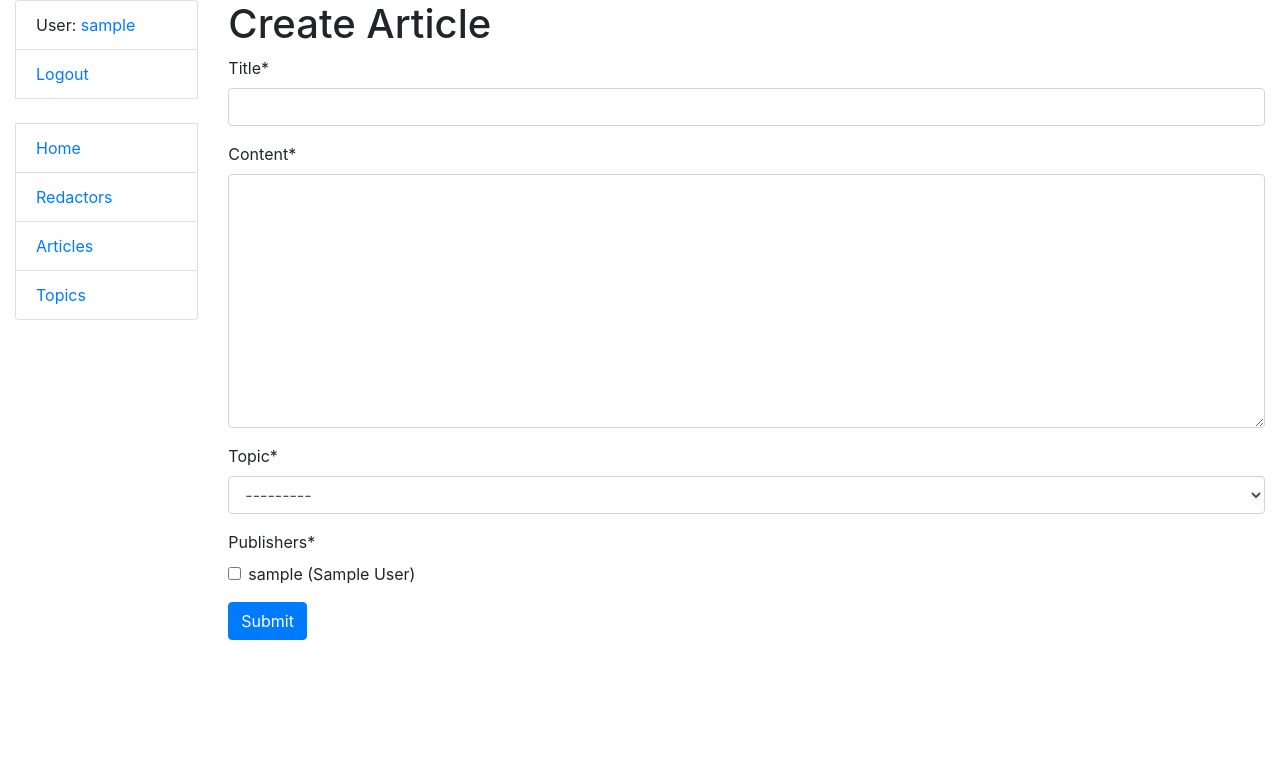
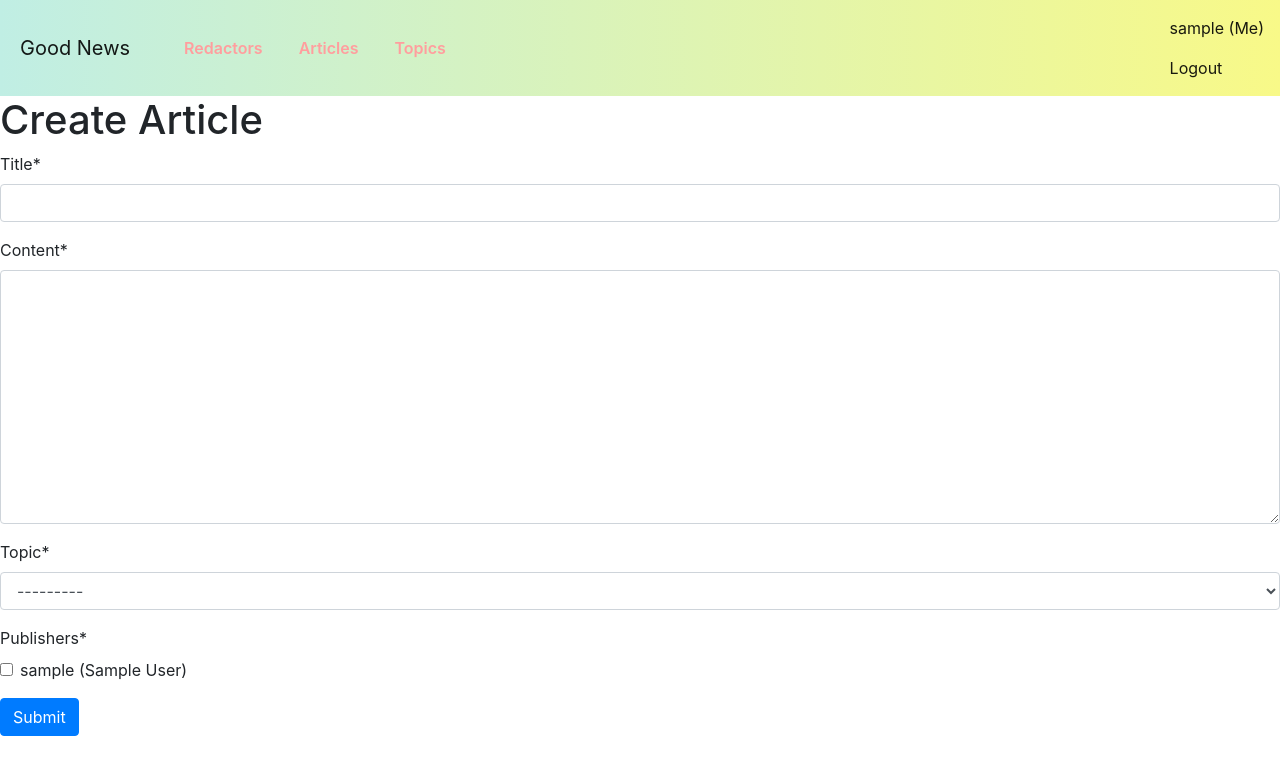
Before and after one commit to ada-krav/good-news, a Django app: page /articles/create/ in a window 1280 px wide. Shown: the top 775 px of the page. Run offline with Django 4.2, Linux system fonts and the light colour scheme; the visitor is signed in with stand-in values (Sample User, id 1); data comes from the database, SQL or seed files in the repository; data that the repository does not hold is empty; some libraries are stand-ins or nearby versions.

Commit message:
update sidebar styles

```diff
--- a/static/css/styles.css
+++ b/static/css/styles.css
@@ -0,0 +1,41 @@
+:root {
+  --first: #C0EEE4;
+  --second: #F8F988;
+  --third: #FFCAC8;
+  --fourth: #FF9E9E
+
+}
+
+
+.navbar {
+    background-image: linear-gradient(to right, var(--first), var(--second));
+    padding: 0 !important;
+
+}
+
+.navbar-brand{
+    padding: 20px 20px;
+}
+.navbar-nav li {
+    padding: 0 10px;
+}
+
+.navbar-nav li a {
+    color: var(--fourth) !important;
+    font-weight: 600;
+    float: right;
+    text-align: left;
+}
+
+.navbar-text{
+    float: right;
+    text-align: left;
+}
+.navbar-toggler{
+    outline: none;
+}
+
+.link-to-page {
+    float: right;
+    margin: 0 2px 0 2px;
+}
--- a/templates/base.html
+++ b/templates/base.html
@@ -12,19 +12,21 @@
     <!-- Add additional CSS in static file -->
     {% load static %}
     <link rel="stylesheet" href="{% static 'css/styles.css' %}">
+    <script src="https://cdn.jsdelivr.net/npm/jquery@3.5.1/dist/jquery.slim.min.js" integrity="sha384-DfXdz2htPH0lsSSs5nCTpuj/zy4C+OGpamoFVy38MVBnE+IbbVYUew+OrCXaRkfj" crossorigin="anonymous"></script>
+    <script src="https://cdn.jsdelivr.net/npm/bootstrap@4.6.2/dist/js/bootstrap.bundle.min.js" integrity="sha384-Fy6S3B9q64WdZWQUiU+q4/2Lc9npb8tCaSX9FK7E8HnRr0Jz8D6OP9dO5Vg3Q9ct" crossorigin="anonymous"></script>
+    <script src="https://kit.fontawesome.com/d01052bff7.js" crossorigin="anonymous"></script>
 </head>
 
 <body>
-<div class="container-fluid">
-    <div class="row">
-        <div class="col-sm-2">
+
+
+
 
             {% block sidebar %}
                 {% include "includes/sidebar.html" %}
             {% endblock %}
 
-        </div>
-        <div class="col-sm-10 ">
+
 
             {% block content %}{% endblock %}
 
@@ -32,9 +34,8 @@
 {#                {% include "includes/pagination.html" %}#}
             {% endblock %}
 
-        </div>
-    </div>
-</div>
+
+
 </body>
 
 </html>
--- a/templates/includes/sidebar.html
+++ b/templates/includes/sidebar.html
@@ -1,15 +1,28 @@
-<ul class="sidebar-nav list-group">
-  {% if user.is_authenticated %}
-    <li class="list-group-item">User: <a href="{{ user.get_absolute_url }}">{{ user.get_username }}</a></li>
-    <li class="list-group-item"><a href="{% url 'logout'%}">Logout</a></li>
-  {% else %}
-    <li class="list-group-item"><a href="{% url 'login'%}?next={{request.path}}">Login</a></li>
-  {% endif %}
+<nav class="navbar navbar-expand-lg navbar-light bg-light">
+  <a class="navbar-brand" href="{% url 'agency:index' %}">Good News</a>
+  <button class="navbar-toggler" type="button" data-toggle="collapse" data-target="#navbarNav" aria-controls="navbarNav" aria-expanded="false" aria-label="Toggle navigation">
+    <span class="navbar-toggler-icon"></span>
+  </button>
+  <div class="collapse navbar-collapse" id="navbarNav">
+    <ul class="navbar-nav">
 
-  <br>
+      <li class="nav-item active">
+        <a class="nav-link" href="{% url 'agency:redactor-list' %}">Redactors</a>
+      </li>
+      <li class="nav-item active">
+        <a class="nav-link " href="{% url 'agency:article-list' %}">Articles</a>
+      </li>
+      <li class="nav-item active">
+        <a class="nav-link" href="{% url 'agency:topic-list' %}">Topics</a>
+      </li>
 
-  <li class="list-group-item"><a href="{% url 'agency:index' %}">Home</a></li>
-  <li class="list-group-item"><a href="{% url 'agency:redactor-list' %}">Redactors</a></li>
-  <li class="list-group-item"><a href="{% url 'agency:article-list' %}">Articles</a></li>
-  <li class="list-group-item"><a href="{% url 'agency:topic-list' %}">Topics</a></li>
-</ul>
+    </ul>
+    <span class="navbar-text align-right ml-auto">
+      {% if user.is_authenticated %}
+        <a class="nav-link" href="{{ user.get_absolute_url }}">{{ user.get_username }} (Me)</a> <a class="nav-link" href="{% url 'logout'%}">Logout</a>
+      {% else %}
+        <li class="nav-item active"><a class="nav-link" href="{% url 'login'%}?next={{request.path}}">Login</a></li>
+      {% endif %}
+    </span>
+  </div>
+</nav>
```
